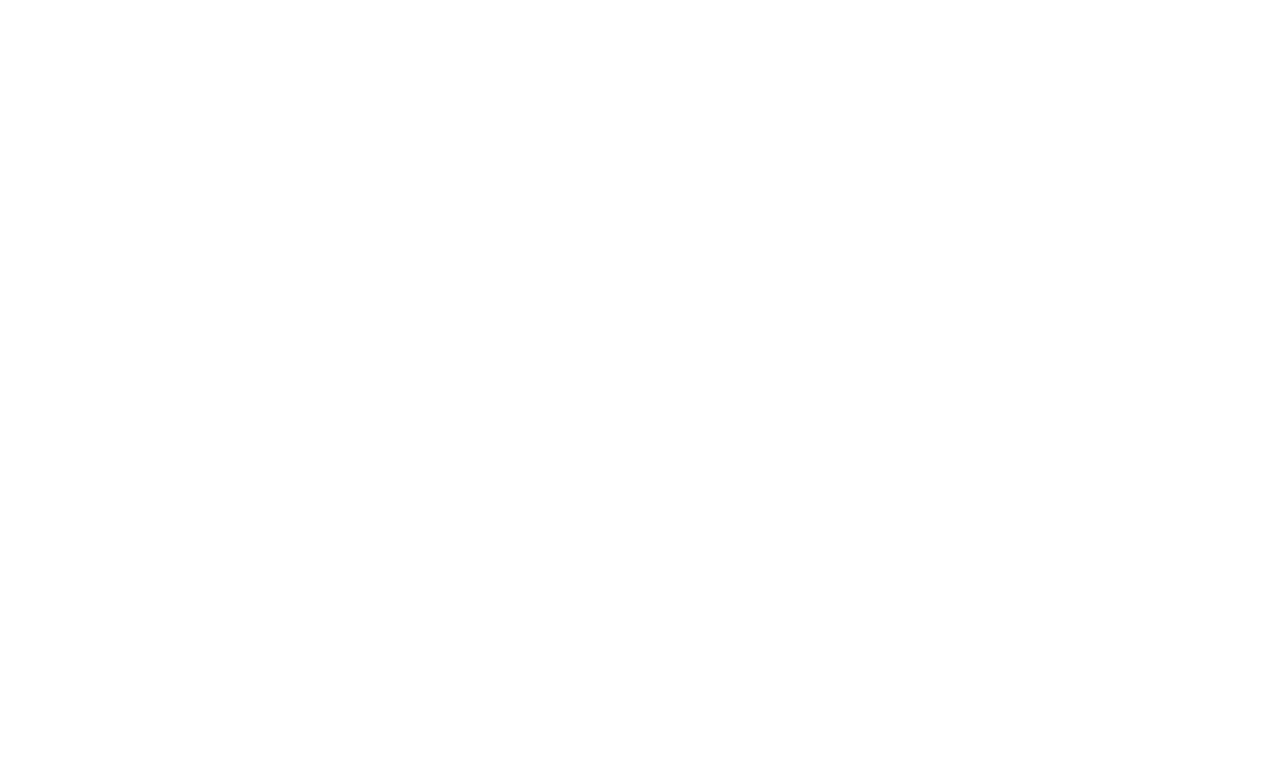
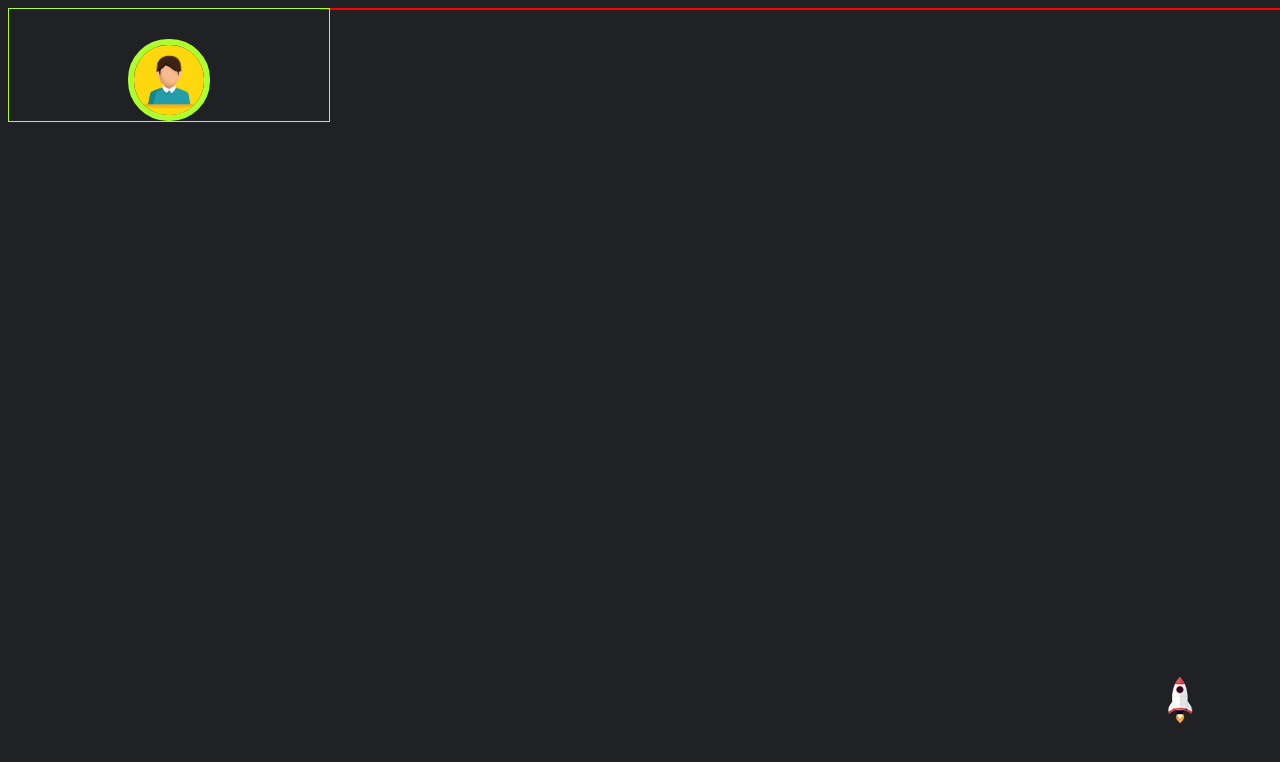
Before and after one commit to marcoossmb/Portfolio, a plain HTML site: page index.html in a window 1280 px wide. Drawn offline with Linux system fonts and the light colour scheme.

Commit message:
second commit

```diff
--- a/css/style.css
+++ b/css/style.css
@@ -0,0 +1,38 @@
+.icono{
+    position: fixed;
+    right: 75px;
+    bottom: 75px;
+    width: 50px;
+    height: 50px;
+    background-image: url(../images/scroll-top-img.png);
+    scroll-behavior: smooth;
+}
+body{
+    background-color: #202124;
+}
+.container{
+
+    width: 1080px;
+}
+.main{
+    border: 1px solid red;
+    width: 75%;
+    position: absolute;
+    left: 25%;
+}
+
+.img__pic{
+    width: 70px;
+    border-radius: 40px;
+    border: 6px solid greenyellow;
+}
+
+.aside{
+    border: 1px solid greenyellow;
+    position: absolute;
+    width: 25%;
+    display: flex;
+    flex-direction: column;
+    align-items: center;
+    padding-top: 30px;
+}
--- a/index.html
+++ b/index.html
@@ -8,8 +8,14 @@
     <link rel="shortcut icon" href="./images/favicon.ico" type="image/x-icon">
 </head>
 <body>
-    <div class="container">
+    <div class="container" id="Arriba">
+        <main class="main">
 
+        </main>
+        <aside class="aside">
+            <img class="img__pic" src="./images/pic.jpg" alt="">
+        </aside>
     </div>
+    <div><a href="#Arriba" class="icono"></a></div>
 </body>
 </html>
```
